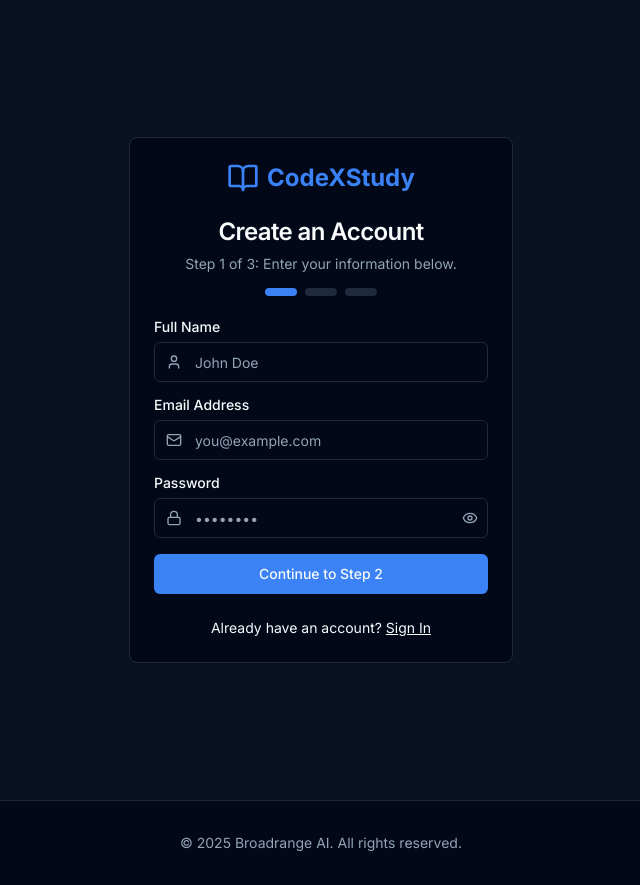
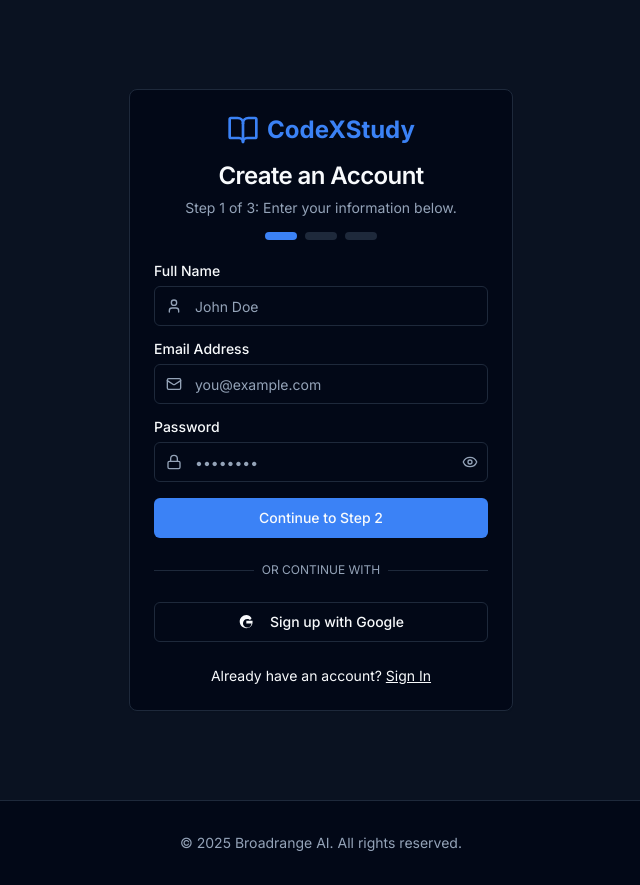
Before and after one commit to DEVANSHM15/Broadrange_AI, a Next.js app: page /register in a window 1280 px wide. Shown: the whole page, without its empty margins (319-959 px from the left). Built offline with nearby package versions, Linux system fonts and the light colour scheme.

Commit message:
Aslo add the google based sign which u removed but make sure its ui ux m

```diff
--- a/src/app/forgot-password/page.tsx
+++ b/src/app/forgot-password/page.tsx
@@ -214,7 +214,7 @@
         );
       case "passwordResetDone":
         return (
-            <CardContent className="text-center grid gap-4">
+            <CardContent className="text-center grid gap-4 pt-8">
               <h1 className="text-3xl font-bold flex items-center justify-center gap-2">
                 <CheckCircle className="h-8 w-8 text-green-500"/> Password Reset!
               </h1>
@@ -228,7 +228,7 @@
         );
       case "noRecovery":
         return (
-            <CardContent className="text-center grid gap-4">
+            <CardContent className="text-center grid gap-4 pt-8">
               <h1 className="text-3xl font-bold">Recovery Not Set Up</h1>
               <p className="text-muted-foreground">
                 Password recovery is not available for this account.
@@ -246,14 +246,14 @@
   return (
     <div className="w-full min-h-screen flex items-center justify-center p-4 bg-muted/30">
         <Card className="mx-auto max-w-sm w-full">
-            <div className="grid gap-2 text-center pt-6">
-                 <Link href="/" className="flex justify-center items-center gap-2 text-2xl font-bold text-primary mb-4">
+             <CardHeader className="text-center">
+                <Link href="/" className="flex justify-center items-center gap-2 text-2xl font-bold text-primary mb-2">
                     <BookOpen className="h-8 w-8" />
                     <span>CodeXStudy</span>
                 </Link>
-            </div>
+            </CardHeader>
             {renderContent()}
-            <CardFooter className="justify-center">
+            <CardFooter className="justify-center pt-4">
                  <div className="text-sm">
                     {step !== "passwordResetDone" && (
                         <Link href="/login" className="underline">
--- a/src/app/login/page.tsx
+++ b/src/app/login/page.tsx
@@ -15,7 +15,6 @@
 import { Checkbox } from "@/components/ui/checkbox";
 import { Card, CardHeader, CardTitle, CardDescription, CardContent, CardFooter } from "@/components/ui/card";
 
-
 const loginSchema = z.object({
   email: z.string().email("Invalid email address."),
   password: z.string().min(1, "Password is required."),
@@ -23,6 +22,15 @@
 });
 
 type LoginFormData = z.infer<typeof loginSchema>;
+
+const GoogleIcon = (props: React.SVGProps<SVGSVGElement>) => (
+    <svg role="img" viewBox="0 0 24 24" {...props}>
+        <path
+        fill="currentColor"
+        d="M12.48 10.92v3.28h7.84c-.24 1.84-.85 3.18-1.73 4.1-1.02 1.02-2.62 1.98-4.66 1.98-3.57 0-6.47-2.9-6.47-6.47s2.9-6.47 6.47-6.47c1.98 0 3.33.83 4.1 1.59l2.42-2.42C18.13 2.56 15.79 1.5 12.48 1.5c-5.46 0-9.92 4.46-9.92 9.92s4.46 9.92 9.92 9.92c5.29 0 9.4-3.69 9.4-9.59 0-.6-.05-1.18-.16-1.72h-9.24z"
+        />
+    </svg>
+);
 
 export default function LoginPage() {
   const router = useRouter();
@@ -97,7 +105,7 @@
     <div className="w-full min-h-screen flex items-center justify-center p-4 bg-muted/30">
         <Card className="mx-auto max-w-sm w-full">
             <CardHeader className="text-center">
-                <Link href="/" className="flex justify-center items-center gap-2 text-2xl font-bold text-primary mb-4">
+                <Link href="/" className="flex justify-center items-center gap-2 text-2xl font-bold text-primary mb-2">
                     <BookOpen className="h-8 w-8" />
                     <span>CodeXStudy</span>
                 </Link>
@@ -162,6 +170,20 @@
                             "Sign In"
                         )}
                     </Button>
+                     <div className="relative my-2">
+                        <div className="absolute inset-0 flex items-center">
+                            <span className="w-full border-t" />
+                        </div>
+                        <div className="relative flex justify-center text-xs uppercase">
+                            <span className="bg-card px-2 text-muted-foreground">
+                            Or continue with
+                            </span>
+                        </div>
+                    </div>
+                    <Button variant="outline" className="w-full" type="button">
+                        <GoogleIcon className="mr-2 h-4 w-4" />
+                        Sign in with Google
+                    </Button>
                 </form>
             </CardContent>
             <CardFooter className="justify-center">
--- a/src/app/register/page.tsx
+++ b/src/app/register/page.tsx
@@ -21,6 +21,16 @@
 });
 
 type Step1FormData = z.infer<typeof step1Schema>;
+
+const GoogleIcon = (props: React.SVGProps<SVGSVGElement>) => (
+    <svg role="img" viewBox="0 0 24 24" {...props}>
+        <path
+        fill="currentColor"
+        d="M12.48 10.92v3.28h7.84c-.24 1.84-.85 3.18-1.73 4.1-1.02 1.02-2.62 1.98-4.66 1.98-3.57 0-6.47-2.9-6.47-6.47s2.9-6.47 6.47-6.47c1.98 0 3.33.83 4.1 1.59l2.42-2.42C18.13 2.56 15.79 1.5 12.48 1.5c-5.46 0-9.92 4.46-9.92 9.92s4.46 9.92 9.92 9.92c5.29 0 9.4-3.69 9.4-9.59 0-.6-.05-1.18-.16-1.72h-9.24z"
+        />
+    </svg>
+);
+
 
 export default function RegisterStep1Page() {
   const router = useRouter();
@@ -86,7 +96,7 @@
     <div className="w-full min-h-screen flex items-center justify-center p-4 bg-muted/30">
         <Card className="mx-auto max-w-sm w-full">
             <CardHeader className="text-center">
-                <Link href="/" className="flex justify-center items-center gap-2 text-2xl font-bold text-primary mb-4">
+                <Link href="/" className="flex justify-center items-center gap-2 text-2xl font-bold text-primary mb-2">
                     <BookOpen className="h-8 w-8" />
                     <span>CodeXStudy</span>
                 </Link>
@@ -174,6 +184,20 @@
                         )}
                     </div>
                     <Button type="submit" className="w-full">Continue to Step 2</Button>
+                     <div className="relative my-2">
+                        <div className="absolute inset-0 flex items-center">
+                            <span className="w-full border-t" />
+                        </div>
+                        <div className="relative flex justify-center text-xs uppercase">
+                            <span className="bg-card px-2 text-muted-foreground">
+                            Or continue with
+                            </span>
+                        </div>
+                    </div>
+                    <Button variant="outline" className="w-full" type="button">
+                        <GoogleIcon className="mr-2 h-4 w-4" />
+                        Sign up with Google
+                    </Button>
                 </form>
             </CardContent>
              <CardFooter className="justify-center">
--- a/src/app/register/step2/page.tsx
+++ b/src/app/register/step2/page.tsx
@@ -94,7 +94,7 @@
     <div className="w-full min-h-screen flex items-center justify-center p-4 bg-muted/30">
         <Card className="mx-auto max-w-sm w-full">
             <CardHeader className="text-center">
-                 <Link href="/" className="flex justify-center items-center gap-2 text-2xl font-bold text-primary mb-2">
+                <Link href="/" className="flex justify-center items-center gap-2 text-2xl font-bold text-primary mb-2">
                     <BookOpen className="h-8 w-8" />
                     <span>CodeXStudy</span>
                 </Link>
--- a/src/app/register/step3/page.tsx
+++ b/src/app/register/step3/page.tsx
@@ -139,7 +139,7 @@
     <div className="w-full min-h-screen flex items-center justify-center p-4 bg-muted/30">
         <Card className="mx-auto max-w-sm w-full">
             <CardHeader className="text-center">
-                 <Link href="/" className="flex justify-center items-center gap-2 text-2xl font-bold text-primary mb-2">
+                <Link href="/" className="flex justify-center items-center gap-2 text-2xl font-bold text-primary mb-2">
                     <BookOpen className="h-8 w-8" />
                     <span>CodeXStudy</span>
                 </Link>
```
